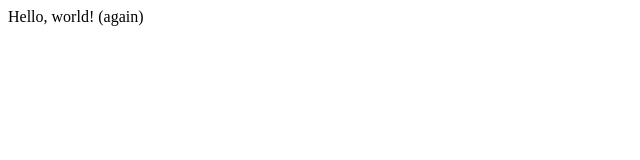
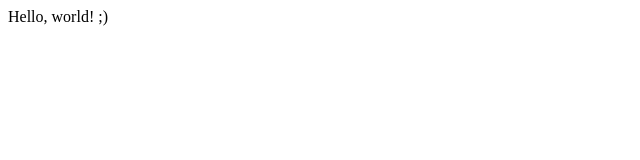
Before and after one commit to JBattersby/Project0, a plain HTML site: page index.html in a window 1280 px wide. Shown: the full height of the page, 0-640 px from the left. Drawn offline with Linux system fonts and the light colour scheme.

Commit message:
Started Project 0

```diff
--- a/index.html
+++ b/index.html
@@ -4,6 +4,6 @@
         <title>My Webpage</title>
     </head>
     <body>
-        Hello, world! (again)
+        Hello, world! ;)
     </body>
 </html>
```
Also changed, not shown: 1 other file.
